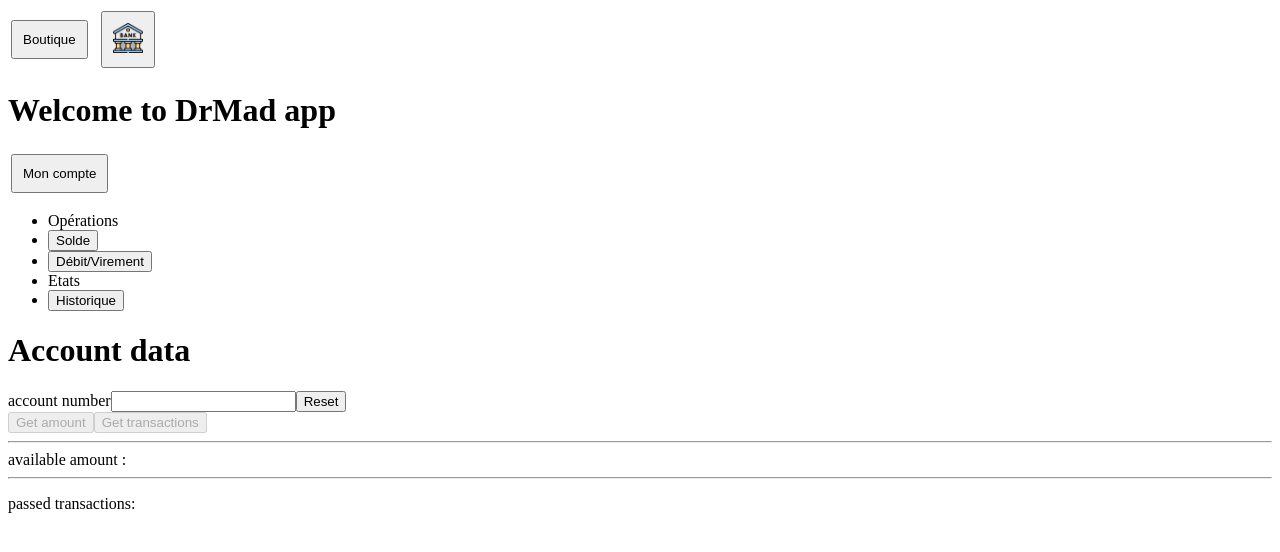
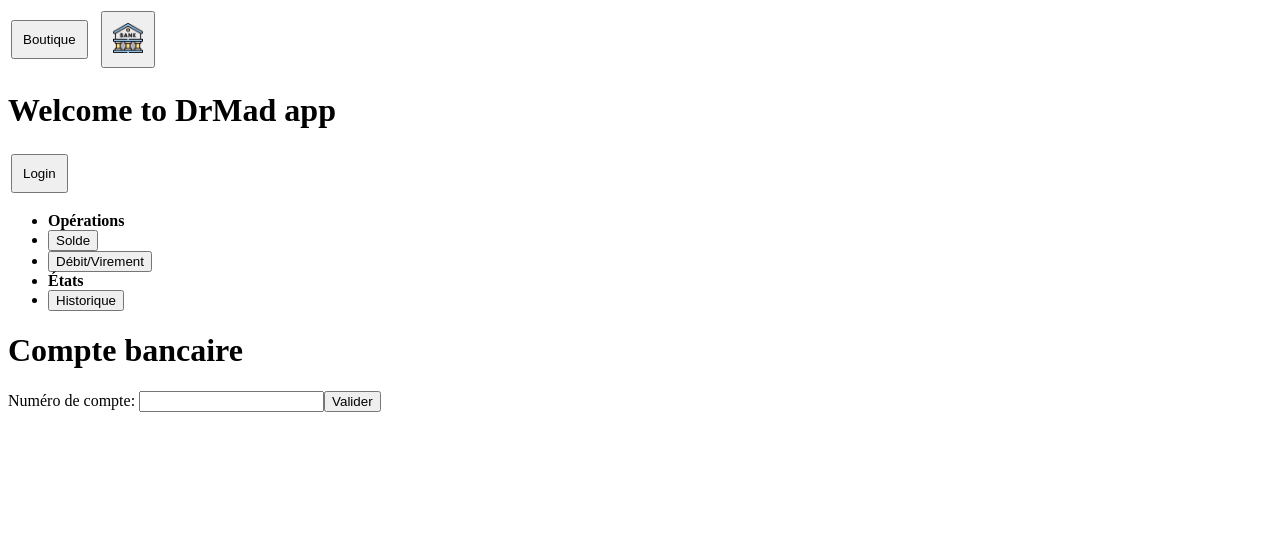
Before and after one commit to agaiffe2-iut90/drmad, a Vue app: page /bank/account in a window 1280 px wide. Shown: the top 552 px of the page. Built offline with nearby package versions, Linux system fonts and the light colour scheme.

Commit message:
pourquoi pas

```diff
--- a/src/store/bank.js
+++ b/src/store/bank.js
@@ -5,7 +5,8 @@ import bankAccountService from '../services/bankaccount.service';
 
 vue.use(vuex);
 
-export default new vuex.Store({
+export default ({
+    namespaced: true,
     state: () => ({
         currentAccount: null,
         accountTransactions: [],
@@ -25,14 +26,22 @@ export default new vuex.Store({
         updateAccountNumberError(state, error) {
             state.accountNumberError = error;
         },
+
+        reset(state){
+            state.currentAccount = null;
+            state.accountTransactions = [];
+            state.successMessage = '';
+        }
     },
 
     actions: {
         async getAccount({ commit }, accountNumber) {
             try {
                 const response = await bankAccountService.getAccount(accountNumber);
-                commit('updateCurrentAccount', response.data);
-                commit('updateAccountNumberError', 0);
+                if (response.data && response.data.number) {
+                    commit('updateCurrentAccount', response.data);
+                    commit('updateAccountNumberError', 0);
+                }
             } catch (error) {
                 commit('updateAccountNumberError', error.response.status);
             }
--- a/src/views/BankAccountView.vue
+++ b/src/views/BankAccountView.vue
@@ -1,54 +1,42 @@
 <template>
   <div>
-    <h1>Account data</h1>
-
-    <span>account number</span><input v-model="number"><button @click="resetAccountNumber">Reset</button>
-    <br />
-    <button :disabled="!isAccountNumberValid" @click="getAccountAmount(number)">Get amount</button><button :disabled="!isAccountNumberValid" @click="getAccountTransactions(number)">Get transactions</button>
-    <p v-if="accountNumberError===-1">invalid account number</p>
-    <hr />
-    <span>available amount : </span>
-    <span v-if="accountNumberError === 1" >{{accountAmount}}</span>
-    <span v-else></span>
-    <hr />
-    <p>passed transactions:</p>
-    <div v-if="accountNumberError === 1">
-      <ul>
-        <li v-for="(trans,index) in accountTransactions" :key="index">{{trans.amount}} the {{convertDate(trans.date.$date)}}</li>
-      </ul>
-    </div>
-    <span v-else></span>
-
+    <h1>Compte bancaire</h1>
+    <span>Numéro de compte: <input type="text" v-model="number"></span>
+    <button @click="login(number)">Valider</button>
+    <p v-if="message"> {{ message }}</p>
   </div>
-
 </template>
 
 <script>
+import { mapActions, mapState } from 'vuex'
 
-import {mapState, mapActions, mapMutations} from 'vuex'
+
 export default {
   name: 'BankAccountView',
-  data: () => ({
-    number: '',
-  }),
-  computed: {
-    ...mapState(['accountAmount', 'accountTransactions','accountNumberError']),
-    isAccountNumberValid() {
-      const rexp = RegExp('^[A-Za-z0-9]{22}-[0-9]{7}$','g')
-      return rexp.test(this.number)
+  data() {
+    return {
+      number: '',
+      message: ''
     }
   },
+  computed: {
+    ...mapState('bank', ['currentAccount'])
+  },
   methods: {
-    ...mapActions(['getAccountAmount','getAccountTransactions']),
-    ...mapMutations(['updateAccountNumberError']),
-    convertDate(date) {
-      let d = new Date(date)
-      return d.getMonth()+"/"+d.getDate()+"/"+d.getFullYear()+" the "+d.getHours()+":"+d.getMinutes()+":"+d.getSeconds()
+    ...mapActions('bank', ['getAccount']),
+    async login(number) {
+        // D'abord appeler getAccount et attendre sa fin
+        await this.getAccount(number);
+
+        // Vérifier si le compte a été trouvé
+        if (this.$store.state.bank.currentAccount) {
+            this.message = ''; // Réinitialiser le message d'erreur
+            this.$router.push('/bank/home'); // Redirection vers la page d'accueil du compte
+        } else {
+            this.message = 'Compte inconnu'; // Afficher le message d'erreur si aucun compte n'est trouvé
+        }
     },
-    resetAccountNumber() {
-      this.number = ''
-      this.updateAccountNumberError(0)
-    }
   }
 }
+
 </script>
--- a/src/views/BankAmount.vue
+++ b/src/views/BankAmount.vue
@@ -16,7 +16,7 @@ export default{
     name: "BankAmount",
 
     computed: {
-        ...mapState(["currentAccount"])
+        ...mapState('bank', ["currentAccount"])
     }
 }
 </script>
--- a/src/views/BankView.vue
+++ b/src/views/BankView.vue
@@ -1,53 +1,58 @@
 <template>
     <div>
+        <!-- Barre de navigation -->
         <NavBar :links="links">
             <template v-slot:button-banque="{ label }">
                 <span>{{ label }}</span>
             </template>
         </NavBar>
 
+        <!-- Menu vertical -->
         <VerticalMenu :items="items">
             <template v-slot:vmenu-title="{ label }">
-                <span>{{ label }}</span>
+                <span style="font-weight: bold;">{{ label }}</span>
             </template>
             <template v-slot:vmenu-link="{ label }">
                 <button>{{ label }}</button>
             </template>
         </VerticalMenu>
 
-        <div>
-            <router-view>
-                <template v-slot:account-amount>
-                    <h2>Mon solde</h2>
-                    <input v-if="0 > currentAccount.amount" type="text" :value="currentAccount.amount" style="color: red"/>
-                    <input v-else type="text" :value="currentAccount.amount" style="color: green"/>
-                </template>
-            </router-view>
-        </div>
+        <!-- Contenu de la vue -->
+        <router-view />
     </div>
 </template>
 
 <script>
+import { mapState } from 'vuex';
 import NavBar from "@/components/NavBar";
 import VerticalMenu from "@/components/VerticalMenu";
 
-
-export default{
+export default {
     name: "BankView",
-    components: {NavBar, VerticalMenu},
+    components: { NavBar, VerticalMenu },
     data: () => ({
-        links: [
-            {label: "Mon compte", to: "/bank/account"}
-        ],
-
         items: [
-            {type: "title", label: "Opérations"},
-            {type: "link", label: "Solde", to: "/bank/amount"},
-            {type: "link", label: "Débit/Virement", to: "/bank/operation"},
-            {type: "title", label: "Etats"},
-            {type: "link", label: "Historique", to: "/bank/history"}
+            { type: "title", label: "Opérations" },
+            { type: "link", label: "Solde", to: "/bank/amount" },
+            { type: "link", label: "Débit/Virement", to: "/bank/operation" },
+            { type: "title", label: "États" },
+            { type: "link", label: "Historique", to: "/bank/history" }
         ]
     }),
-
-}
+    computed: {
+        ...mapState('bank', ['currentAccount']),
+        links() {
+            if (this.currentAccount !== null) {
+                return [
+                    { label: "Banque", to: "/bank/home" },
+                    { label: "Déconnexion", to: "/bank/logout" }
+                ];
+            } else {
+                return [
+                    { label: "Login", to: "/bank/account" }
+                ];
+            }
+        }
+    }
+};
 </script>
```
